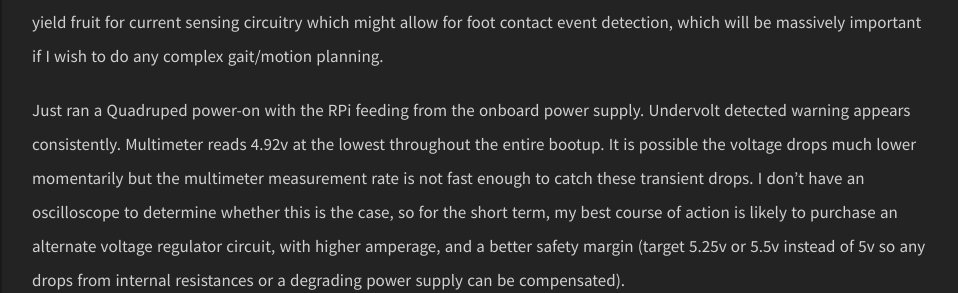
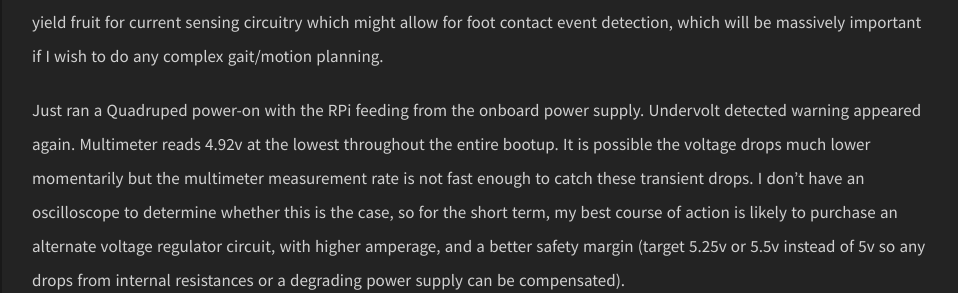
Before and after one commit to uynitsuj/uynitsuj.github.io, a Jekyll site: the page built from _posts/2022-07-03-quadruped-documentation.md, in a window 1280 px wide. Shown: the part 2382-2675 px from the top of the page, without its empty margins (318-1276 px from the left). Built offline with Jekyll 4.4.1, drawn with Linux system fonts in a browser that asks for light colours.

Commit message:
Update 2022-07-03-quadruped-documentation.md

```diff
--- a/_posts/2022-07-03-quadruped-documentation.md
+++ b/_posts/2022-07-03-quadruped-documentation.md
@@ -37,7 +37,7 @@ Nudging the supply a bit closer to 5.25v to achieve a safer margin could also he
 
 This issue brings up a desire to redo my PCB but this time with custom power regulation circuitry for both the RPi and teensy MCU. This will be very time consuming but I’m eager to go down this path in the future mainly for more circuit design/CAD experience in Altium. Other additions to the PCB could include more robust PCB to cable connectors (right now they’re simply loose headers like the ones on breadboard jumper cables), integrated mount for the IMU, and future research could yield fruit for current sensing circuitry which might allow for foot contact event detection, which will be massively important if I wish to do any complex gait/motion planning.
 
-Just ran a Quadruped power-on with the RPi feeding from the onboard power supply. Undervolt detected warning appears consistently. Multimeter reads 4.92v at the lowest throughout the entire bootup. It is possible the voltage drops much lower momentarily but the multimeter measurement rate is not fast enough to catch these transient drops. I don’t have an oscilloscope to determine whether this is the case, so for the short term, my best course of action is likely to purchase an alternate voltage regulator circuit, with higher amperage, and a better safety margin (target 5.25v or 5.5v instead of 5v so any drops from internal resistances or a degrading power supply can be compensated).
+Just ran a Quadruped power-on with the RPi feeding from the onboard power supply. Undervolt detected warning appeared again. Multimeter reads 4.92v at the lowest throughout the entire bootup. It is possible the voltage drops much lower momentarily but the multimeter measurement rate is not fast enough to catch these transient drops. I don’t have an oscilloscope to determine whether this is the case, so for the short term, my best course of action is likely to purchase an alternate voltage regulator circuit, with higher amperage, and a better safety margin (target 5.25v or 5.5v instead of 5v so any drops from internal resistances or a degrading power supply can be compensated).
 
 Just purchased a 3.0-40V to 1.5-35V Switching Buck Converter with 3A max. Arrives July 6th. Comes with a potentiometer so I can adjust the output voltage to the upper 5.25v limit.
 
```
